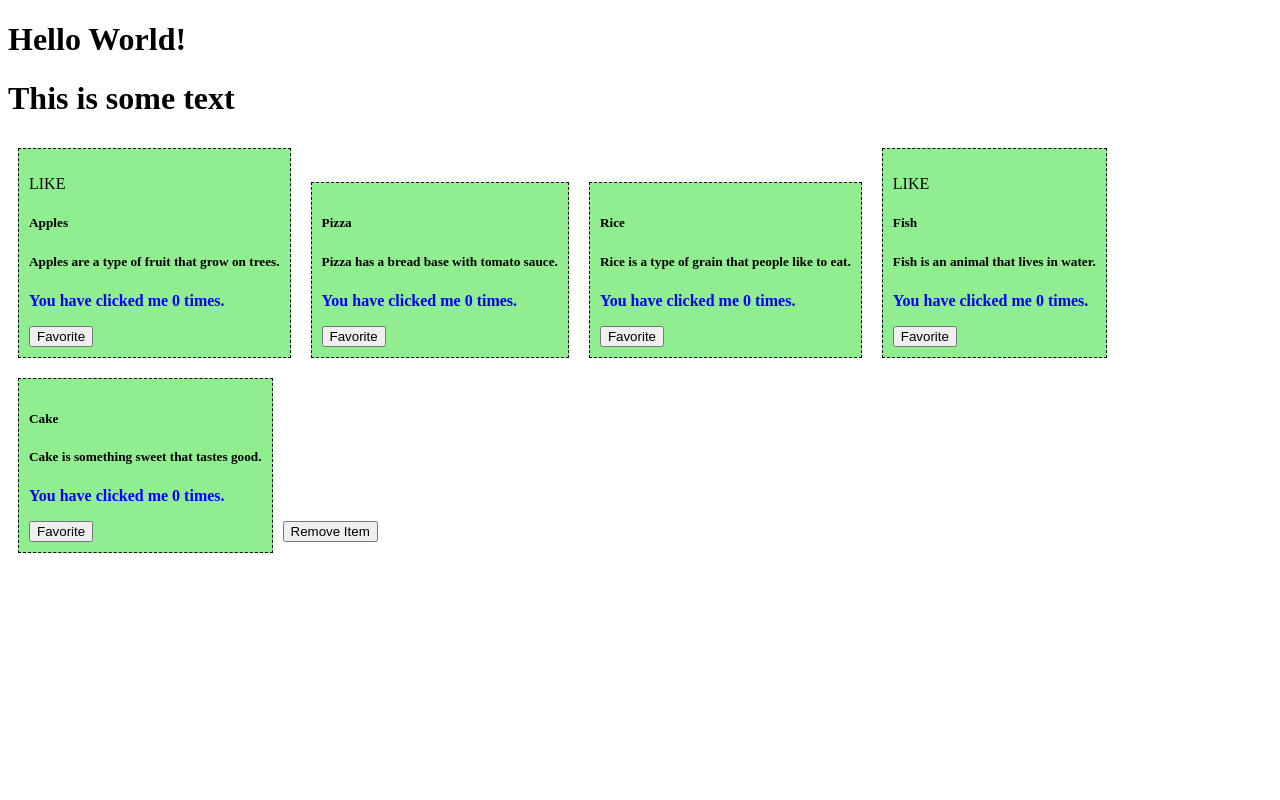
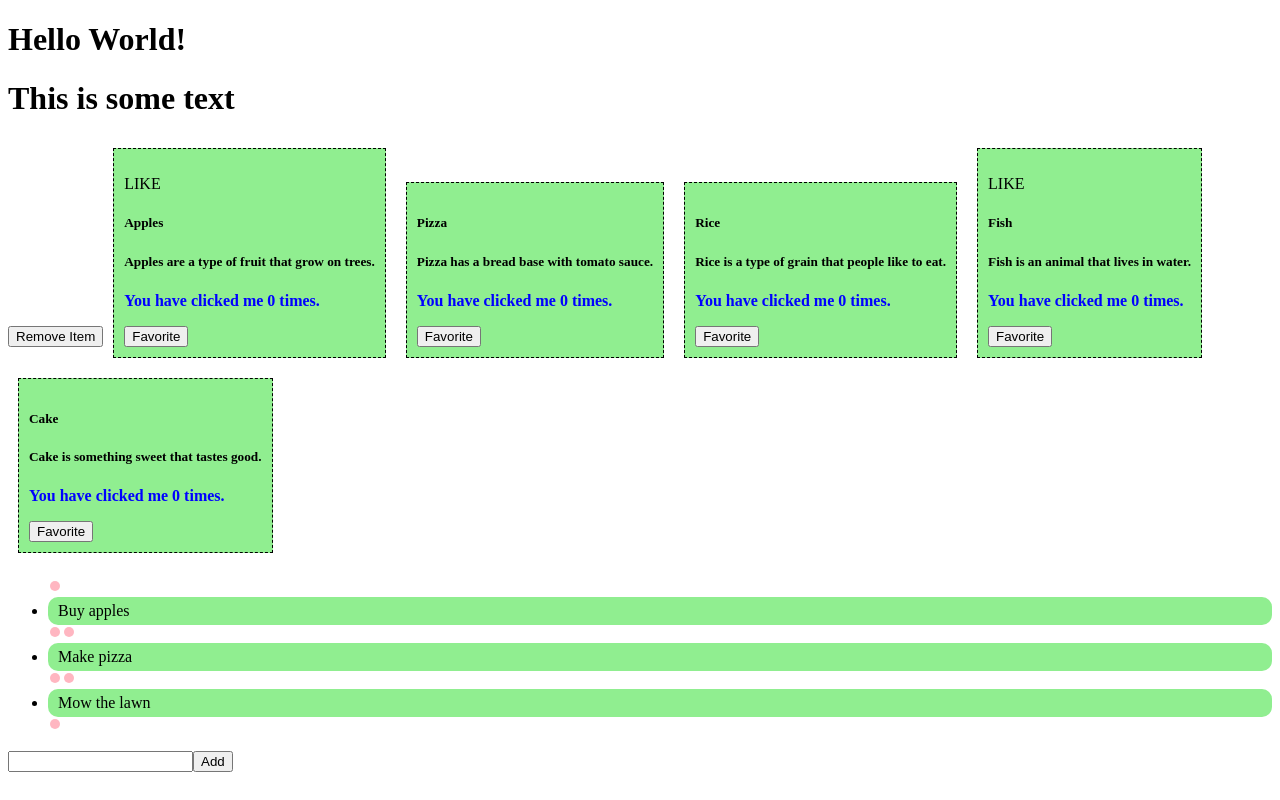
Before and after one commit to hmtuan011103/Vue-Practice, a Vue app in the folder Day4/Vue/: page / in a window 1280 px wide. Built offline with nearby package versions, Linux system fonts and the light colour scheme.

Commit message:
Done fallthrough attributes

```diff
--- a/Day4/Vue/src/App.vue
+++ b/Day4/Vue/src/App.vue
@@ -2,6 +2,7 @@
   <h1>Hello World!</h1>
   <h1>{{ message }}</h1>
 
+  <button @click="removeItem">Remove Item</button>
   <food-item
     v-for="x in foods"
     :key="x.name"
@@ -10,13 +11,26 @@
     :is-favorite="x.favorite"
     @toggle-favorite="receiveEmit"
   />
-  <button @click="removeItem">Remove Item</button>
+
+  <ul>
+    <todo-item
+      v-for="x in items"
+      :key="x"
+      :item-name="x"
+      style="background-color: lightgreen;"
+    />
+  </ul>
+  <input type="text" v-model="newItem">
+  <button @click="addItem">Add</button>
+
 </template>
 
 <script>
   export default {
     data() {
       return {
+        newItem: '',
+        items: ['Buy apples','Make pizza','Mow the lawn'],
         message: 'This is some text',
         foods: [
           {
@@ -55,6 +69,10 @@
           food => food.name === foodName
         )
         foundFood.favorite = !foundFood.favorite;
+      },
+      addItem() {
+        this.items.push(this.newItem);
+        this.newItem = '';
       }
     }
   }
--- /dev/null
+++ b/Day4/Vue/src/components/TodoItem.vue
@@ -0,0 +1,26 @@
+<template>
+    <div class="pinkBall"></div>
+    <li v-bind="$attrs">{{ itemName }}</li>
+    <div class="pinkBall"></div>
+</template>
+<script>
+    export default {
+        props: [
+            'itemName'
+        ]
+    }
+</script>
+<style>
+    .pinkBall {
+        display: inline-block;
+        background-color: lightpink;
+        padding: 5px;
+        margin: 2px;
+        border-radius: 50%;
+    }
+    li {
+        margin: 0;
+        border-radius: 10px;
+        padding: 5px 10px;
+    }
+</style>
--- a/Day4/Vue/src/main.js
+++ b/Day4/Vue/src/main.js
@@ -1,7 +1,9 @@
 import { createApp } from 'vue'
 import App from './App.vue'
 import FoodItem from './components/FoodItem.vue'
+import TodoItem from './components/TodoItem.vue'
 
 const app = createApp(App);
+app.component('todo-item', TodoItem);
 app.component('food-item', FoodItem);
 app.mount('#app');
```
Also changed, not shown: 1 other file (tests, documents, lock files or other folders).
